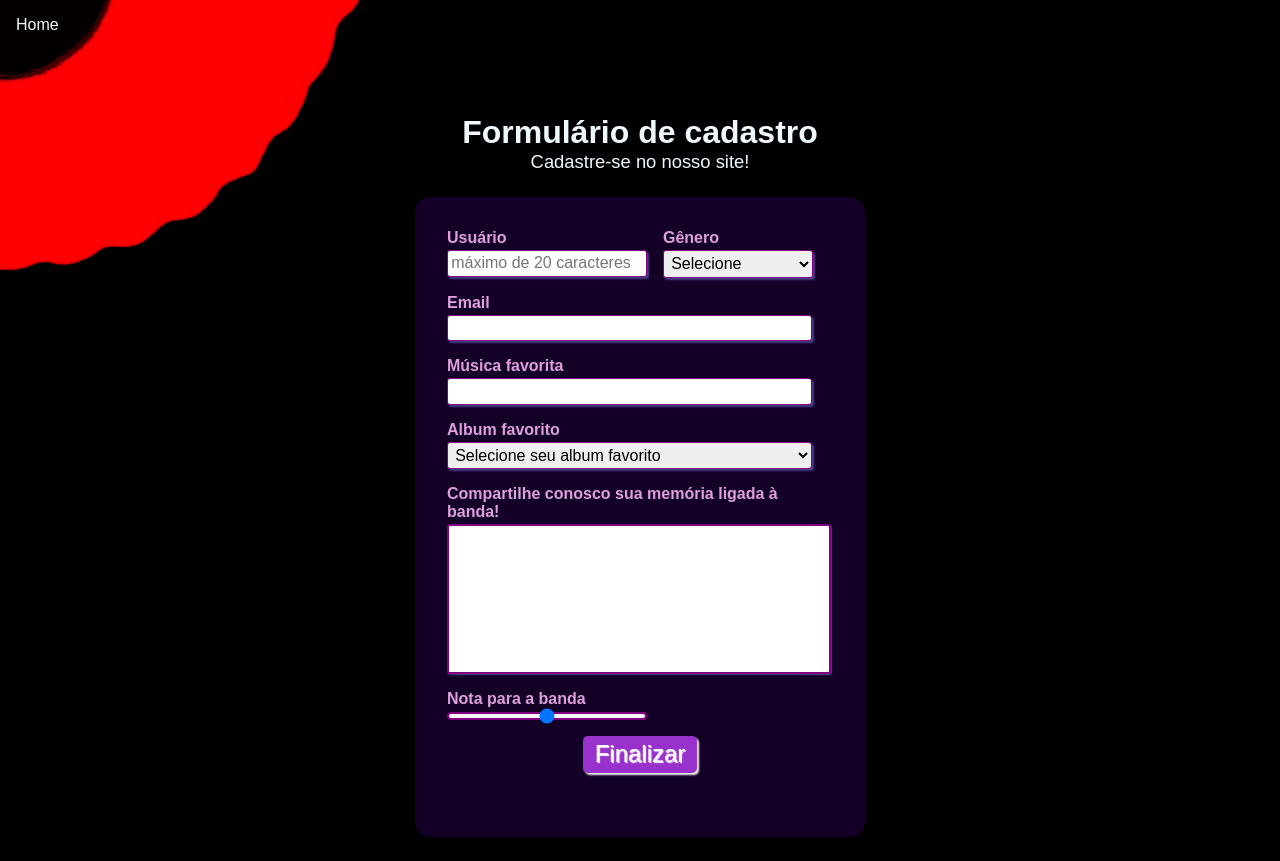
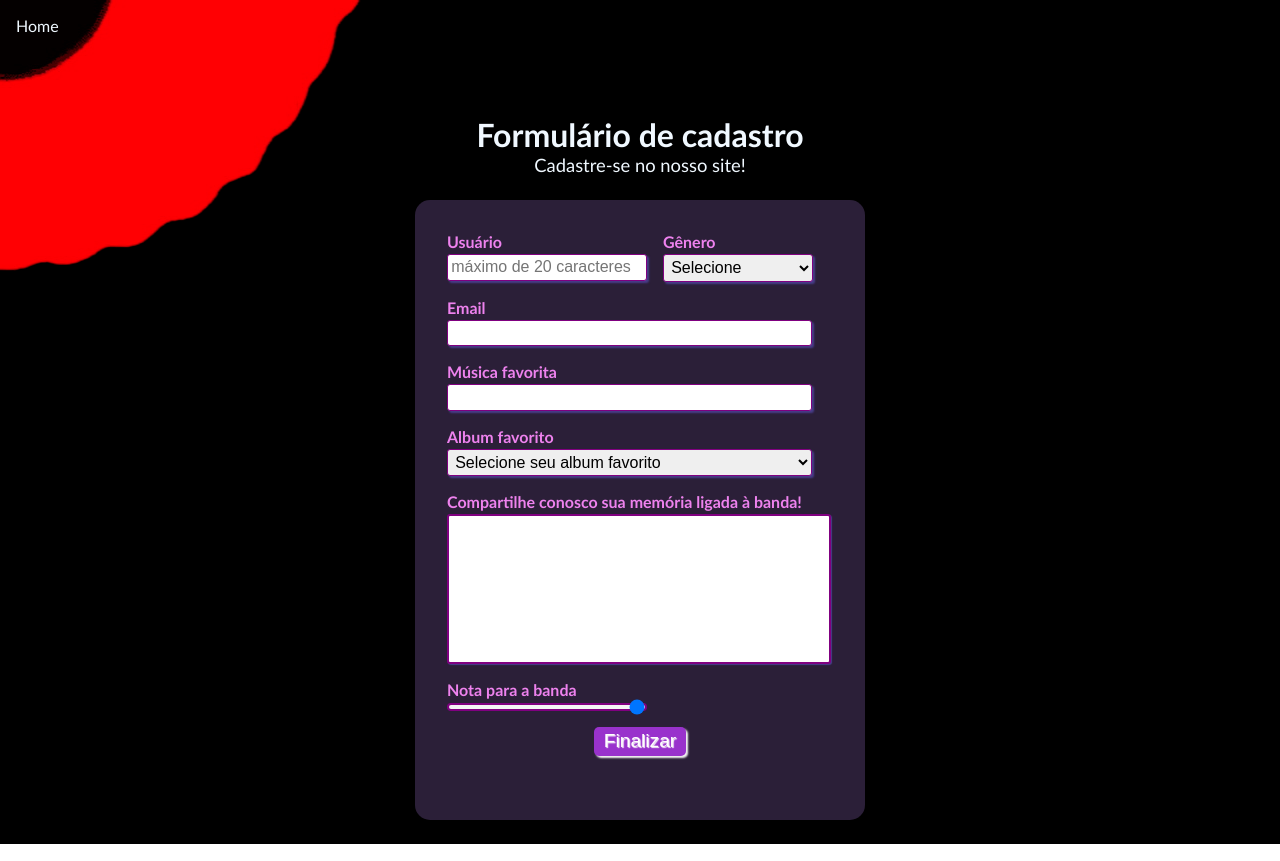
Before and after one commit to molsousa/tds-t1, a plain HTML site: page html/form.html in a window 1280 px wide. Drawn offline with Linux system fonts and the light colour scheme.

Commit message:
atualizado fonte formulário, atualizado cores

```diff
--- a/css/form.css
+++ b/css/form.css
@@ -6,16 +6,13 @@
 
 body{
     background-image: url('../images/the_final_cut_wpp.png');
-    font-family: sans-serif;
+    font-family:'Trebuchet MS', 'Lucida Sans Unicode', 'Lucida Grande', 'Lucida Sans', Arial, sans-serif;
     font-size: 1rem;
     color: aliceblue;
 }
 
 .lista ul{
-    display: flex;
-    justify-items: center;
     list-style-type: none;
-    align-items: center;
     padding: 16px;
 }
 
@@ -45,7 +42,7 @@ form{
     margin: 1.5em auto;
     padding: 2em;
     max-width: 450px;
-    background: rgba(25, 0, 48, 0.8);
+    background: rgba(68, 49, 88, 0.644);
     border-radius: 15px;
     box-shadow: 0 2px 12px rgba(0,0,0,0.2);
     display: flex;
@@ -55,12 +52,12 @@ form{
 }
 
 #titulo{
-    font-family: Arial, Helvetica, sans-serif;
+    font-family: 'Trebuchet MS', 'Lucida Sans Unicode', 'Lucida Grande', 'Lucida Sans', Arial, sans-serif;
     color: aliceblue;
 }
 
 #subtitulo{
-    font-family: Arial, Helvetica, sans-serif;
+    font-family: 'Trebuchet MS', 'Lucida Sans Unicode', 'Lucida Grande', 'Lucida Sans', Arial, sans-serif;
     color: aliceblue;
     display: flex;
     justify-content: center;
@@ -83,7 +80,7 @@ input, select, textarea, button{
 
 .campo label{
     margin-bottom: 0.2em;
-    color: plum;
+    color:violet;
 }
 
 fieldset.grupo .campo{
@@ -137,7 +134,7 @@ fieldset.grupo .campo{
 }
 
 .botao{
-    font-size: 1.5rem;
+    font-size: 1.2rem;
     background: darkorchid;
     border: 0;
     margin-bottom: 1rem;
--- a/html/form.html
+++ b/html/form.html
@@ -82,7 +82,7 @@
 
         <div class="campo">
             <label for="nota_band"><strong>Nota para a banda</strong></label>
-            <input type="range" min="0" max="10" value="5" id="nota_band" name="nota_band">
+            <input type="range" min="1" max="5" value="5" id="nota_band" name="nota_band">
         </div>
 
         <div class="campo">
```
